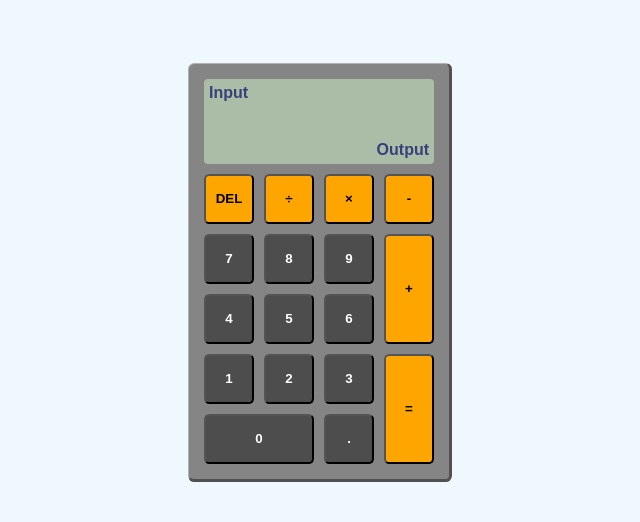
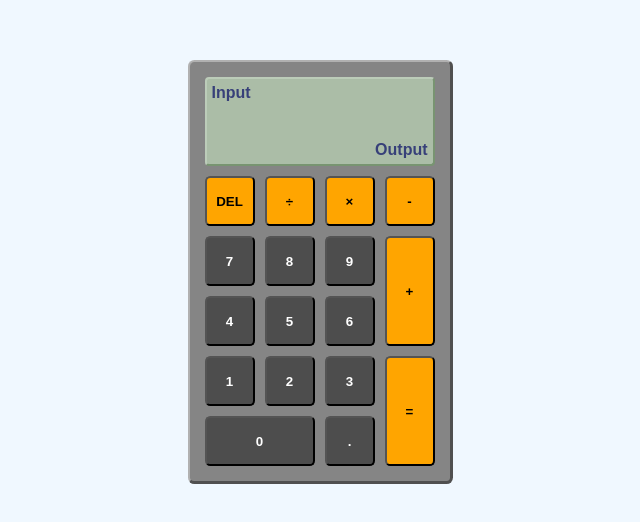
Before and after one commit to geon-youn/calculator, a plain HTML site: page index.html in a window 1280 px wide. Shown: the part 128-650 px from the top of the page, without its empty margins (320-960 px from the left). Drawn offline with Linux system fonts and the light colour scheme.

Commit message:
Update styling

```diff
--- a/style.css
+++ b/style.css
@@ -18,6 +18,10 @@ body {
     display: flex;
     flex-direction: column;
     background-color: #abbda7;
+    border-right: 2px #789471 solid;
+    border-bottom: 2px #789471 solid;
+    border-top: 2px #bcccb9 solid;
+    border-left: 2px #bcccb9 solid;
     border-radius: 0.25em;
     color: #374079;
     font-weight: bold;
@@ -38,8 +42,8 @@ body {
     padding: 10px;
     border-right: 3px #505050 solid;
     border-bottom: 3px #505050 solid;
-    border-top: 0.5px #b1b1b1 solid;
-    border-left: 0.5px #b1b1b1 solid;
+    border-top: 2px #b1b1b1 solid;
+    border-left: 2px #b1b1b1 solid;
 }
 
 .buttons {
```
